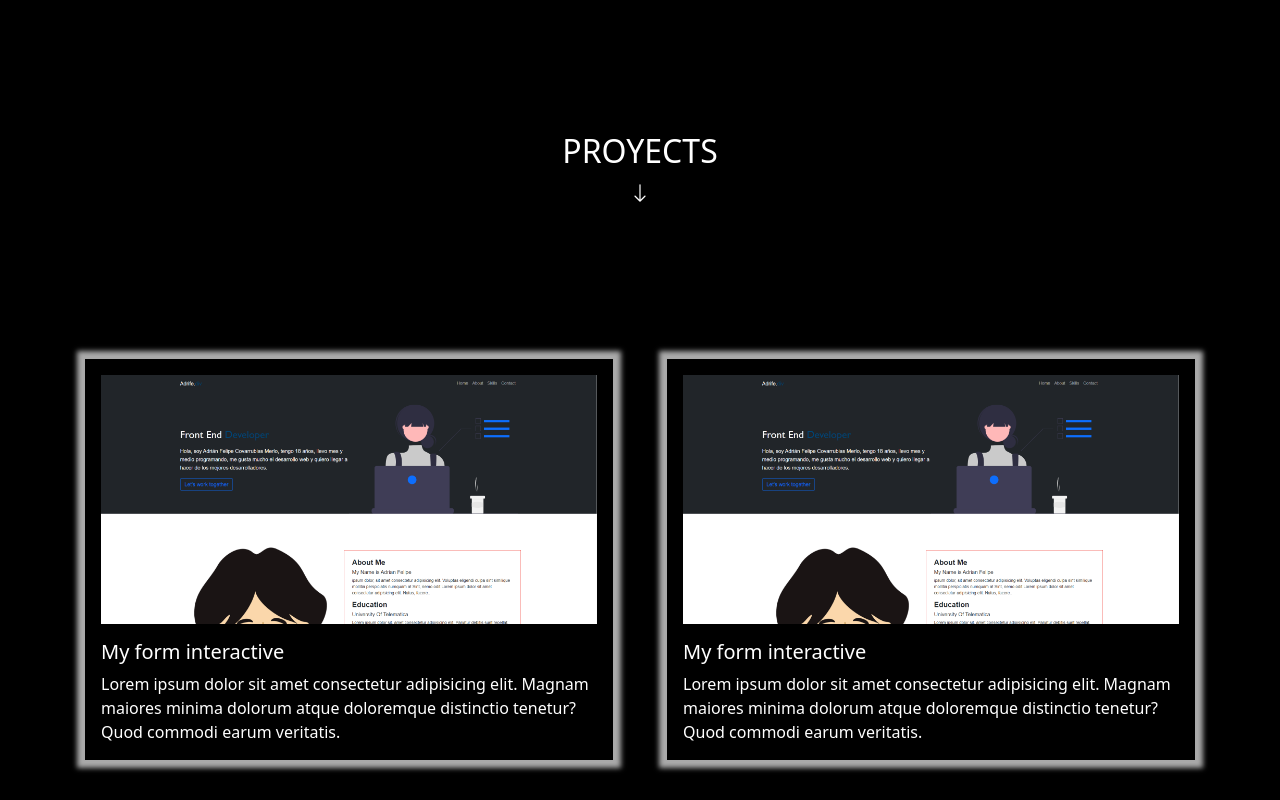
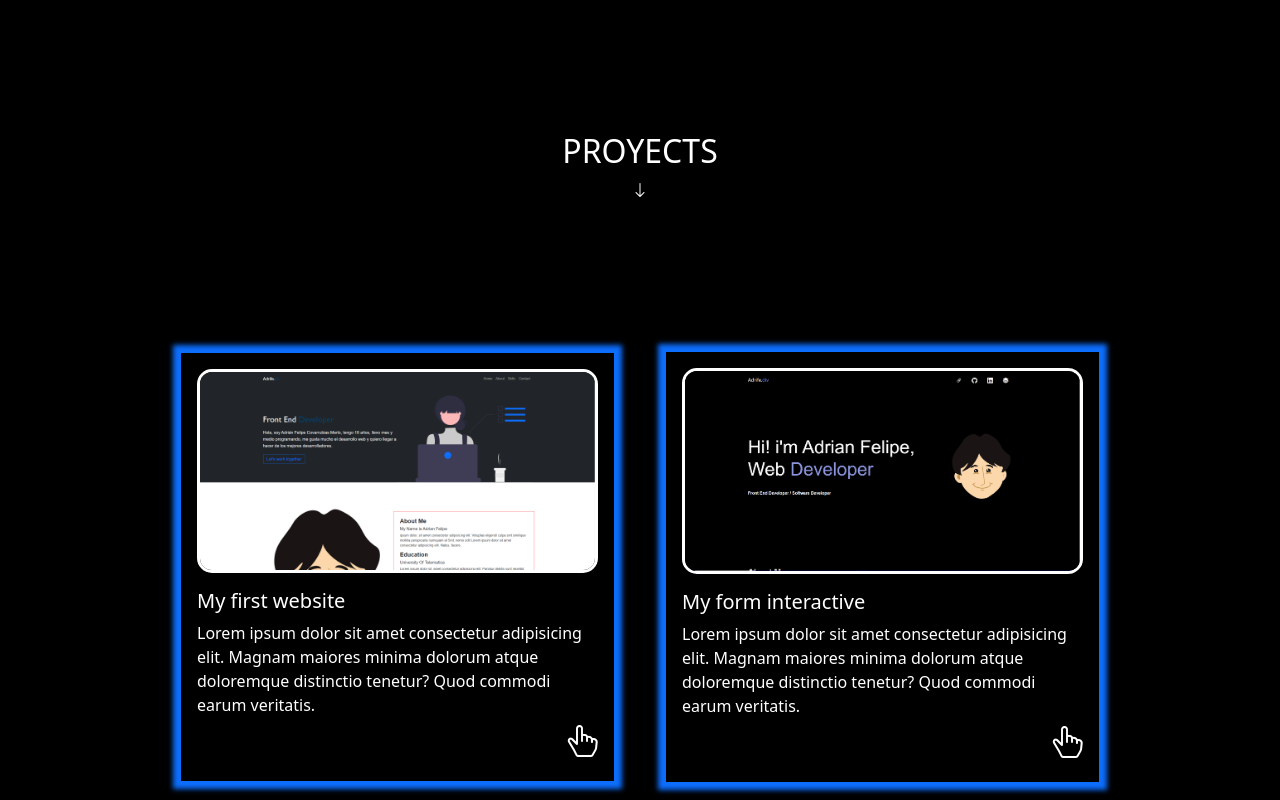
Before and after one commit to adrife2005/myfirstproyect, a website: page dist/index.html in a window 1280 px wide. Shown: the part 840-1640 px from the top of the page. Drawn offline with nearby package versions, Linux system fonts and the light colour scheme.

Commit message:
added some proyects

```diff
--- a/dist/index.html
+++ b/dist/index.html
@@ -69,10 +69,34 @@
     <!-- proyects -->
     <section id="proyects" class="p-3 py-5">
         <div class="container">
-        <h2 class="mt-5 text-center">PROYECTS</h2>
+        <h2 class="texto-animado mt-5 text-center">PROYECTS</h2>
         <p class="text-center bi bi-arrow-down"></p>
             <div class="row g-5">
-                <div class="col-md-6">
+                <div class="col-md-5">
+                    <div class="card bg-light">
+                        <div class="card-body text-center">
+                            <img class="mb-3" src="img/Capture.PNG" style="width: 100%;" alt="">
+                            <h5 class="card-title text-start">My first website</h5>
+                            <div class="card-text text-start">Lorem ipsum dolor sit amet consectetur adipisicing elit.
+                                Magnam maiores minima dolorum atque doloremque distinctio tenetur? Quod commodi earum veritatis.
+                            </div>
+                            <div class="text-end"><i class="bi bi-hand-index-thumb"></i></div>
+                        </div>
+                    </div>
+                </div>
+                <div class="col-md-5">
+                    <div class="card bg-light">
+                        <div class="card-body text-center">
+                            <img class="mb-3" src="img/Capture1.PNG" style="width: 100%;" alt="">
+                            <h5 class="card-title text-start">My form interactive</h5>
+                            <div class="card-text text-start">Lorem ipsum dolor sit amet consectetur adipisicing elit.
+                                Magnam maiores minima dolorum atque doloremque distinctio tenetur? Quod commodi earum veritatis.
+                            </div>
+                            <div class="text-end"><i class="bi bi-hand-index-thumb"></i></div>
+                        </div>
+                    </div>
+                </div>
+                <div class="col-md-5">
                     <div class="card bg-light">
                         <div class="card-body text-center">
                             <img class="mb-3" src="img/Capture.PNG" style="width: 100%;" alt="">
@@ -80,17 +104,19 @@
                             <div class="card-text text-start">Lorem ipsum dolor sit amet consectetur adipisicing elit.
                                 Magnam maiores minima dolorum atque doloremque distinctio tenetur? Quod commodi earum veritatis.
                             </div>
+                            <div class="text-end"><i class="bi bi-hand-index-thumb"></i></div>
                         </div>
                     </div>
                 </div>
-                <div class="col-md-6">
+                <div class="col-md-5">
                     <div class="card bg-light">
                         <div class="card-body text-center">
-                            <img class="mb-3" src="img/Capture.PNG" style="width: 100%;" alt="">
+                            <img class="mb-3" src="img/Capture1.PNG" style="width: 100%;" alt="">
                             <h5 class="card-title text-start">My form interactive</h5>
                             <div class="card-text text-start">Lorem ipsum dolor sit amet consectetur adipisicing elit.
                                 Magnam maiores minima dolorum atque doloremque distinctio tenetur? Quod commodi earum veritatis.
                             </div>
+                            <div class="text-end"><i class="bi bi-hand-index-thumb"></i></div>
                         </div>
                     </div>
                 </div>
--- a/dist/style.css
+++ b/dist/style.css
@@ -14,12 +14,26 @@ a {
     color: white;
 }
 
+i {
+    font-size: 2em;
+}
+
+.container {
+    opacity: 0; /* Establece la opacidad inicial en 0 para ocultar el texto */
+    transform: translateY(50px); /* Desplaza el texto hacia arriba */
+    animation: aparecer 1s ease forwards; /* Aplica una animación llamada "aparecer" */
+  }
+
 /* navbar */
 
 .navbar-brand {
     color: white;
     font-size: 1.4em;
     font-weight: 500;
+}
+
+.span_0 {
+    animation: changeColor 6s infinite;
 }
 
 .navbar-brand:hover {
@@ -33,7 +47,7 @@ ul {
     gap: 20px;
 }
 
-.bi {
+.nav-item .bi {
     font-size: 1.25em;
     color: white;
 }
@@ -131,16 +145,24 @@ h1 {
 
 #proyects .row {
     margin-top: 100px;
+    align-items: center;
+    justify-content: center;
 }
 
-.card-body {
+.card {
     width: 100%;
     height: 100%;
     object-fit: cover;
-    border: 2px solid darkgray;
+    border: 2px solid #0d6efd;
     border-radius: 0%;
-    box-shadow: 0 0 5px 6px darkgray;
+    box-shadow: 0 0 5px 6px #0d6efd;
 }
+
+#proyects img {
+    border-radius: 15px;
+    border: 3px solid white;
+}
+
 
 
 
@@ -151,9 +173,12 @@ h1 {
 
 /* keyframes */
 
-.span_0 {
-    animation: changeColor 6s infinite;
-}
+@keyframes aparecer {
+    to {
+      opacity: 1; /* Aumenta la opacidad para hacer que el texto aparezca gradualmente */
+      transform: translateY(0); /* Restablece la posición vertical */
+    }
+  }
 
 @keyframes changeColor {
     0% {
```
Also changed, not shown: dist/img/Capture1.PNG (added).
